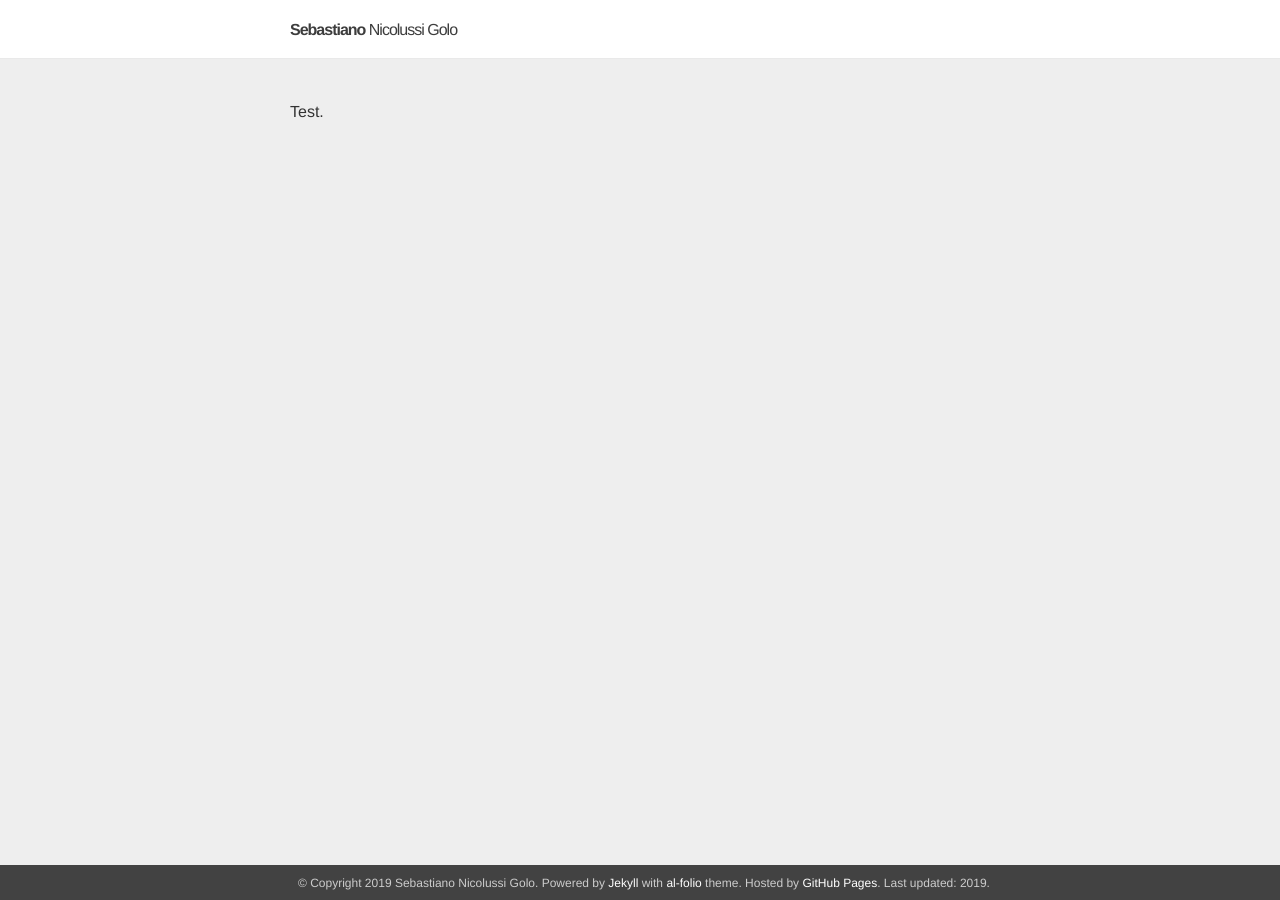
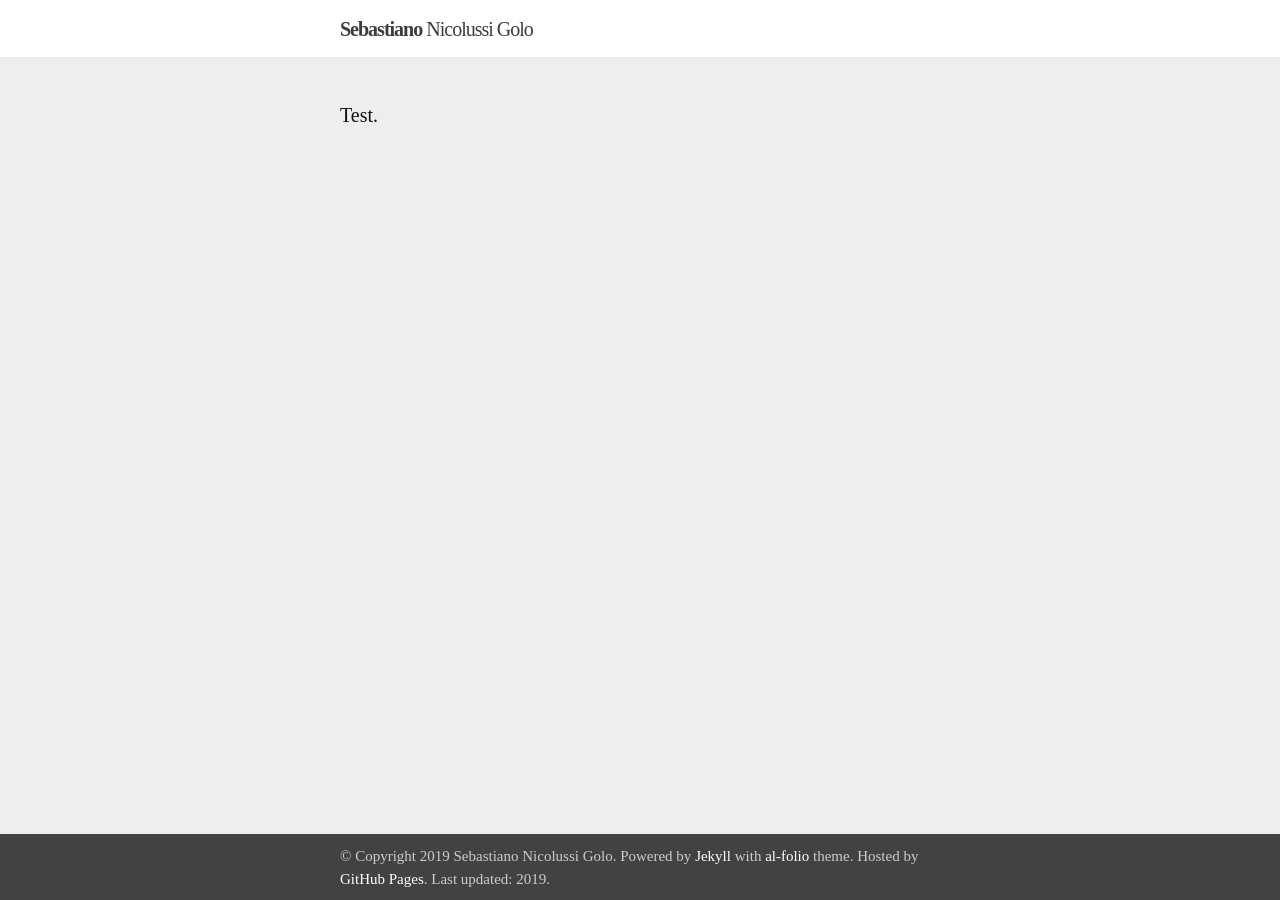
Before and after one commit to Seba272/seba272.github.io, a Jekyll site: the page built from test.md, in a window 1280 px wide. Built offline with Jekyll 4.4.1, drawn with Linux system fonts in a browser that asks for light colours; Markdown is read by kramdown in place of the engine named in the settings.

Commit message:
Modify the fonts and hide the footer.

```diff
--- a/_sass/_base.scss
+++ b/_sass/_base.scss
@@ -1,9 +1,7 @@
 @charset "UTF-8";
 
-html, body {
-  height: auto;
-  min-height: 100%;
-  -webkit-text-size-adjust: 100%;
+html {
+  height: 100%;
 }
 
 img {
@@ -15,10 +13,18 @@
   margin-left: 0;
 }
 
+*,
+*:before,
+*:after {
+	  box-sizing: inherit;
+	}
+
 body {
           box-sizing: border-box;
      -moz-box-sizing: border-box;
   -webkit-box-sizing: border-box;
+	min-height: 100%;
+	position: relative;
 }
 
 .wrapper {
--- a/_sass/_footer.scss
+++ b/_sass/_footer.scss
@@ -19,16 +19,16 @@
 }
 
 footer {
+  position: absolute;
+  right: 0;
+  bottom: 0;
+  left: 0;
+  padding: $footer-padding;
   background-color: $footer-bg-color;
-  border-top: $footer-border-top;
+	border-top: $footer-border-top;
   color: $footer-color;
   font-size: $footer-font-size;
   font-weight: $footer-font-weight;
-  padding: $footer-padding;
-  position: fixed;
-    left: 0px;
-    bottom: 0px;
-  width: 100%;
 
   a { color: #fff; }
   a:hover { color: $theme-color; }
--- a/_sass/_profile.scss
+++ b/_sass/_profile.scss
@@ -1,14 +1,23 @@
 .profile {
     img {
-        box-shadow: 0 0 5px $grey-color;
+        //box-shadow: 0 0 5px $grey-color;
         width: 100%;
-				margin-left: 15px;
+        //margin-left: 15px;
+        padding: 6px;
     }
 }
 .address {
     font-family: monospace;
+    padding: 6px;
 
-    p { margin: 0; text-align: left; margin-left: 15px; }
+    p {
+			margin: 0;
+			//margin-left: 15px;
+			font-family: $monospace-font-family;
+			text-align: left;
+			font-size: 13px; //$small-font-size;
+			line-height: 1 ;
+			}
 }
 
 .news {
--- a/_sass/_typography.scss
+++ b/_sass/_typography.scss
@@ -5,6 +5,7 @@
 body {
     color: $text-color;
     font-weight: 100;
+		font-family: $font-family;
 }
 
 abbr {
@@ -13,11 +14,16 @@
 }
 
 p {
-    color: #333;
-    line-height: 1.5;
+    color: #111111; // #333;
+    line-height: 31px; // 1.5;
 		text-align: justify;
 	  text-justify: inter-word;
 }
+
+//p.address{
+//		font-family: $monospace-font-family;
+//		font-size: $small-font-size;
+//}
 
 small,
 .small {
--- a/_sass/_variables.scss
+++ b/_sass/_variables.scss
@@ -2,15 +2,15 @@
 /******************************************************************************/
 
 // Typography
-$base-font-size: 16px !default;
-$small-font-size:  0.875rem !default;
+$base-font-size: 20px !default;
+$small-font-size: 0.875rem !default;
 $bold-font-weight: bold !default;
-$font-family: Helvetica, Arial, sans-serif !default;
+$font-family: 'Spectral', serif; //"Times New Roman", Times, serif; //Georgia, serif !default; //Helvetica, Arial, sans-serif !default;
 $line-height: 1.5 !default;
-$heading-font-family: Helvetica, sans-serif !default;
+$heading-font-family: 'Spectral', serif; //Georgia, serif; //Helvetica, sans-serif !default;
 $heading-font-weight: 900 !default;
 $heading-line-height: 1.25 !default;
-$monospace-font-family: 'Source Code Pro', Consolas, monospace !default;
+$monospace-font-family: SFMono-Regular, Consolas, "Liberation Mono", Menlo, Courier, monospace; //'Source Code Pro', Consolas, monospace !default;
 $h1: 2.998rem !default;
 $h2: 1.5rem !default;
 $h3: 1.25rem !default;
```
Also changed, not shown: _layouts/default.html (line endings or trailing spaces).
